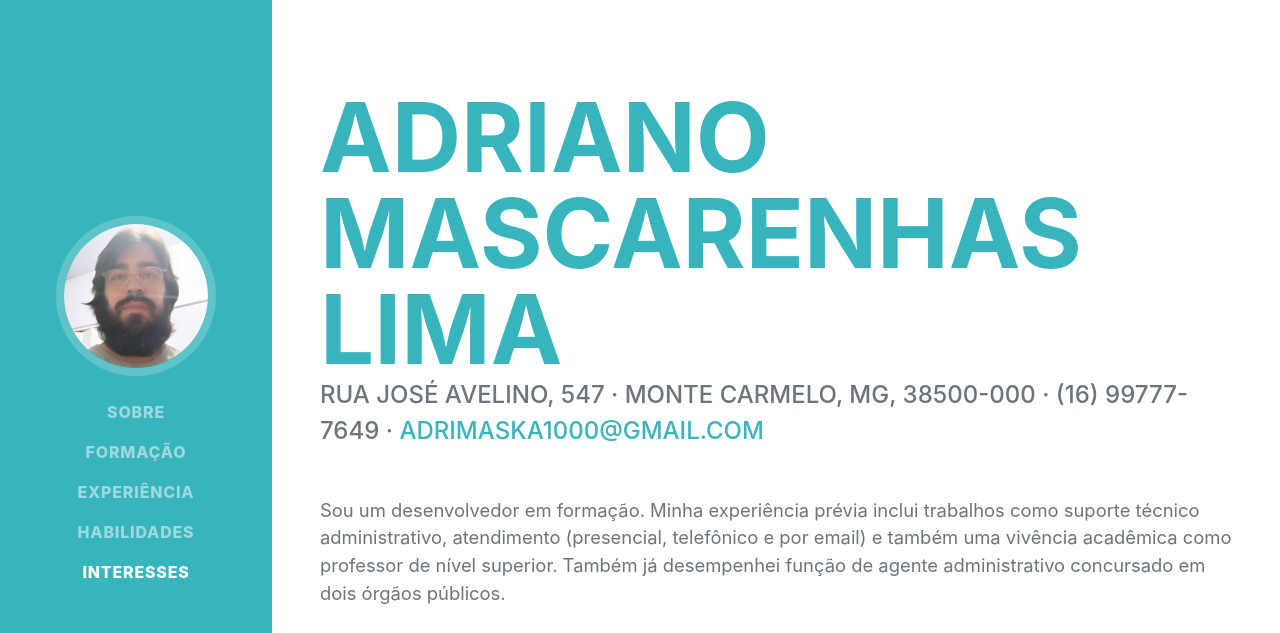
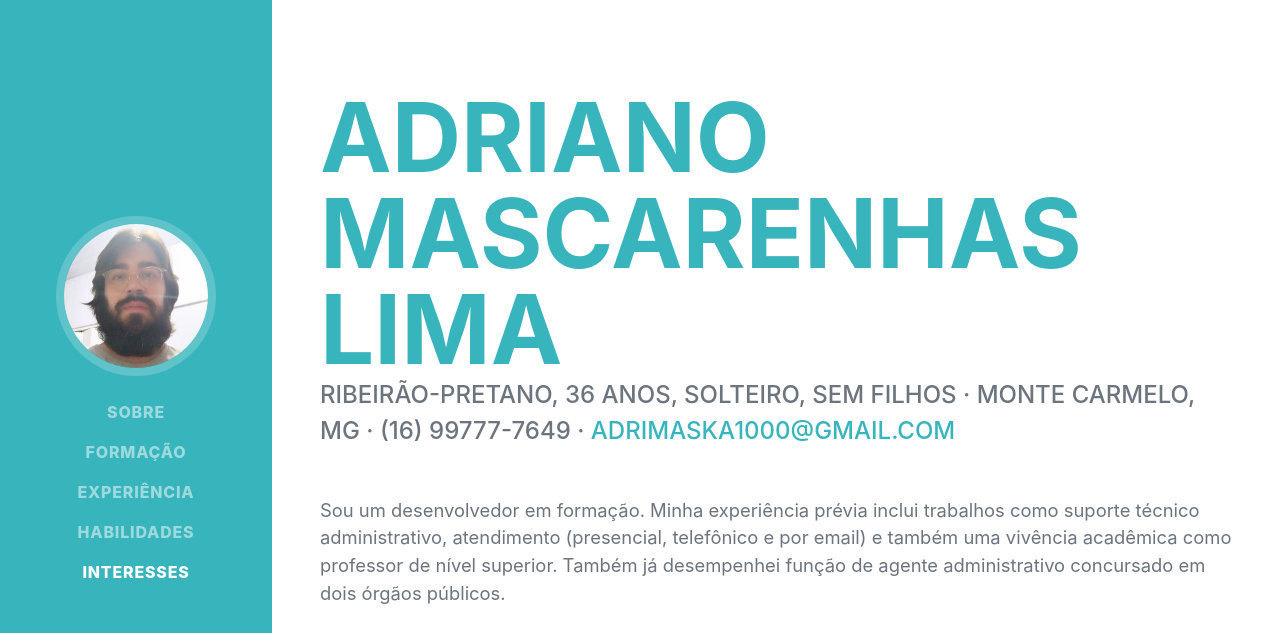
Before and after one commit to adrilimask/curriculo, a plain HTML site: page index.html in a window 1280 px wide. Shown: the top 633 px of the page. Drawn offline with nearby package versions, Linux system fonts and the light colour scheme; a web font is replaced by a local one.

Commit message:
Removi informações sensíveis

```diff
--- a/index.html
+++ b/index.html
@@ -5,7 +5,7 @@
         <meta name="viewport" content="width=device-width, initial-scale=1, shrink-to-fit=no" />
         <meta name="description" content="" />
         <meta name="author" content="" />
-        <title>Currículo de Adriano Mascarenhas Lima</title>
+        <title>Adriano Mascarenhas Lima</title>
         <link rel="icon" type="image/x-icon" href="assets/img/favicon.ico" />
         <!-- Font Awesome icons (free version)-->
         <script src="https://use.fontawesome.com/releases/v5.15.1/js/all.js" crossorigin="anonymous"></script>
@@ -42,7 +42,7 @@
                         <span class="text-primary">Adriano Mascarenhas Lima</span>
                     </h1>
                     <div class="subheading mb-5">
-                        Rua José Avelino, 547 · Monte Carmelo, MG, 38500-000 · (16) 99777-7649 ·
+                        Ribeirão-pretano, 36 anos, solteiro, sem filhos · Monte Carmelo, MG · (16) 99777-7649 ·
                         <a href="mailto:adrimaska1000@gmail.com">adrimaska1000@gmail.com</a>
                     </div>
                     <p class="lead mb-5">Sou um desenvolvedor em formação. Minha experiência prévia inclui trabalhos como suporte técnico administrativo, atendimento (presencial, telefônico e por email) e também uma vivência acadêmica como professor de nível superior. Também já desempenhei função de agente administrativo concursado em dois órgãos públicos.</p>
```
Also changed, not shown: 1 other file.
